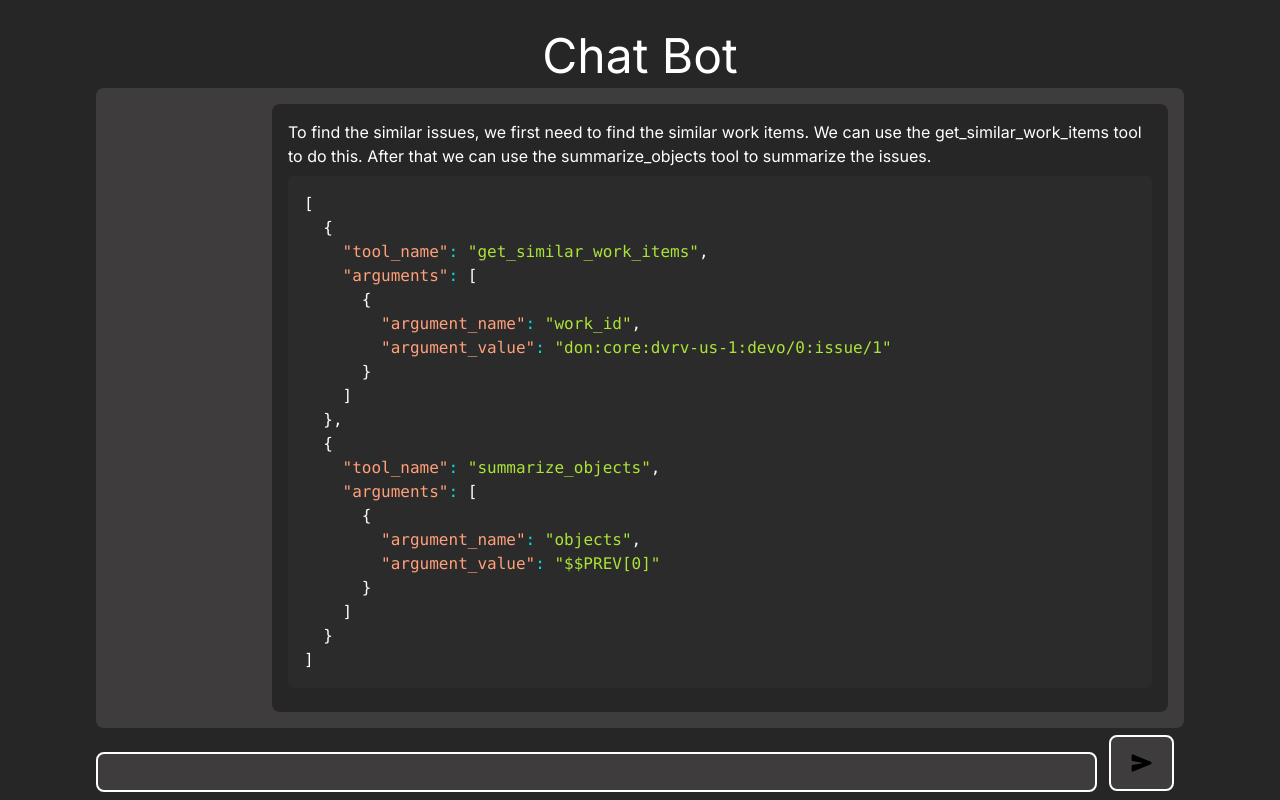
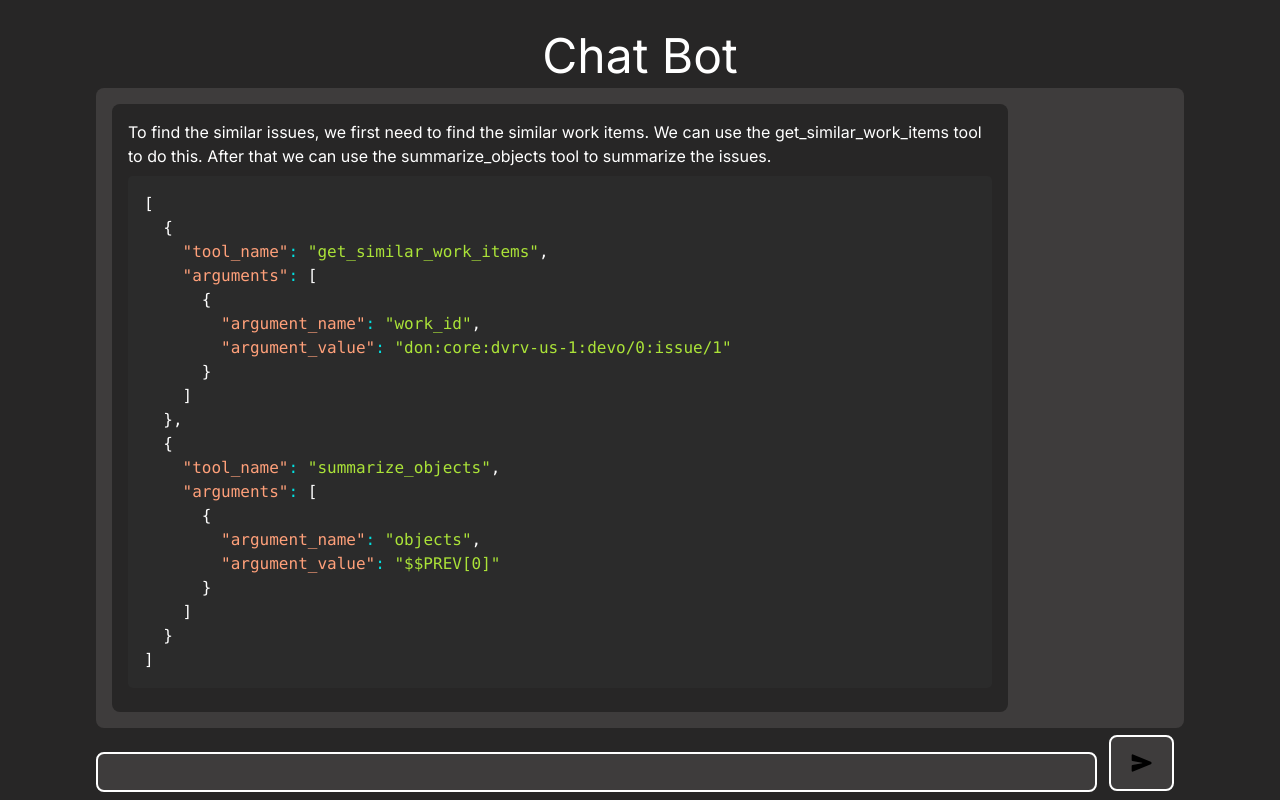
Before and after one commit to IIT-Patna-Inter-IIT-Tech-Meet/DevRev-chatbot-frontend, a Next.js app: page / in a window 1280 px wide. Built offline with nearby package versions, Linux system fonts and the light colour scheme.

Commit message:
Inverted the chatBubble positions for sender and reciever

```diff
--- a/src/components/ChatBubble.js
+++ b/src/components/ChatBubble.js
@@ -6,7 +6,7 @@ import { a11yDark } from 'react-syntax-highlighter/dist/cjs/styles/prism'
 const ChatBubble = ({ text, code, isResponse }) => {
     return (
         <div
-            className={`flex ${isResponse ? 'justify-end' : 'justify-start'}
+            className={`flex ${isResponse ? 'justify-start' : 'justify-end'}
             } p-4`}
         >
             <div
--- a/src/pages/index.js
+++ b/src/pages/index.js
@@ -91,7 +91,7 @@ export default function Home() {
                         <ChatBubble {...message} />
                     ))}
                 {loading && (
-                    <div className={`flex justify-end p-4`}>
+                    <div className={`flex justify-start p-4`}>
                         <div
                             className={`bg-${'green'} text-${'black'} rounded-lg p-4 max-w-4xl bg-[#272626]`}
                         >
```
Also changed, not shown: 1 other file (tests, documents, lock files or other folders).
